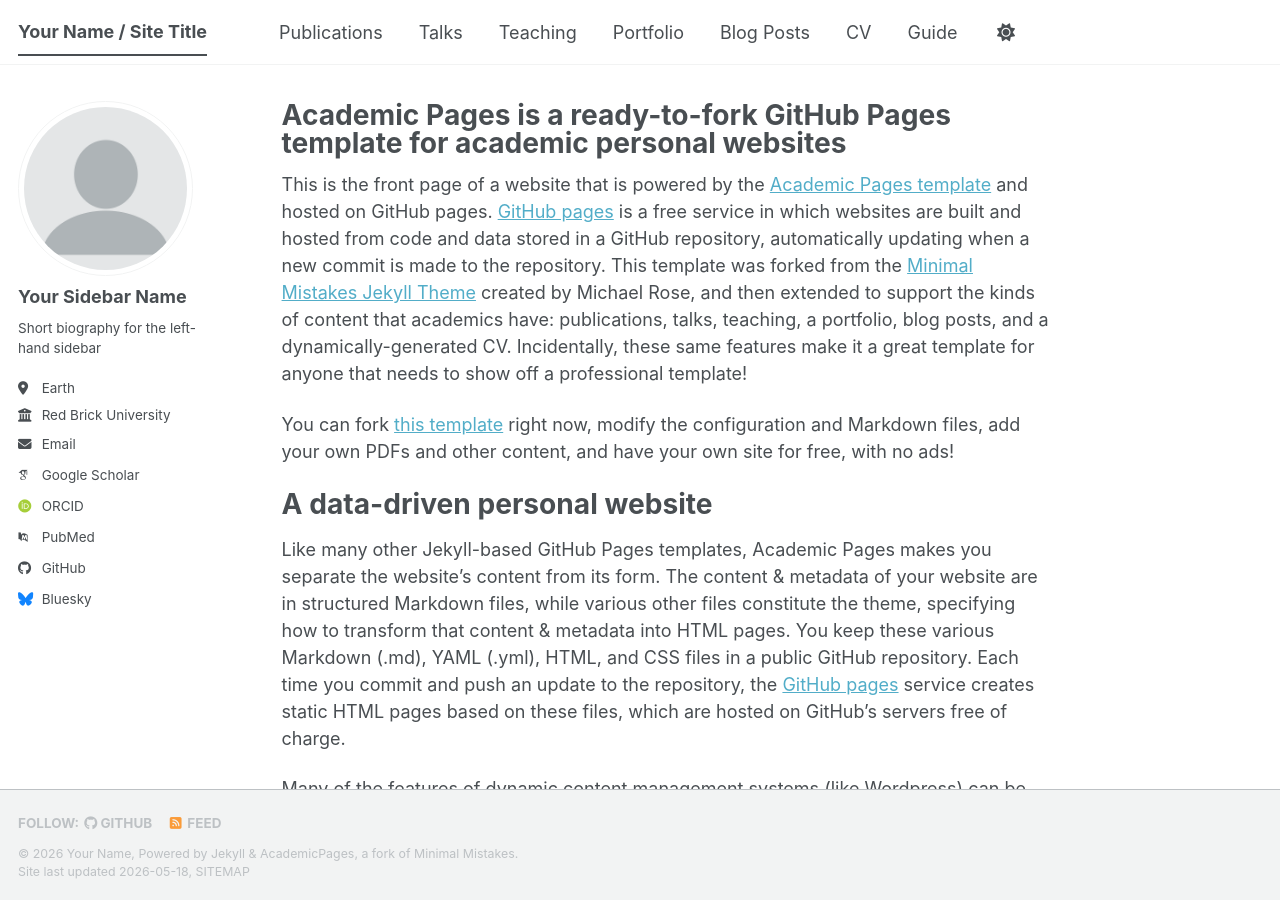
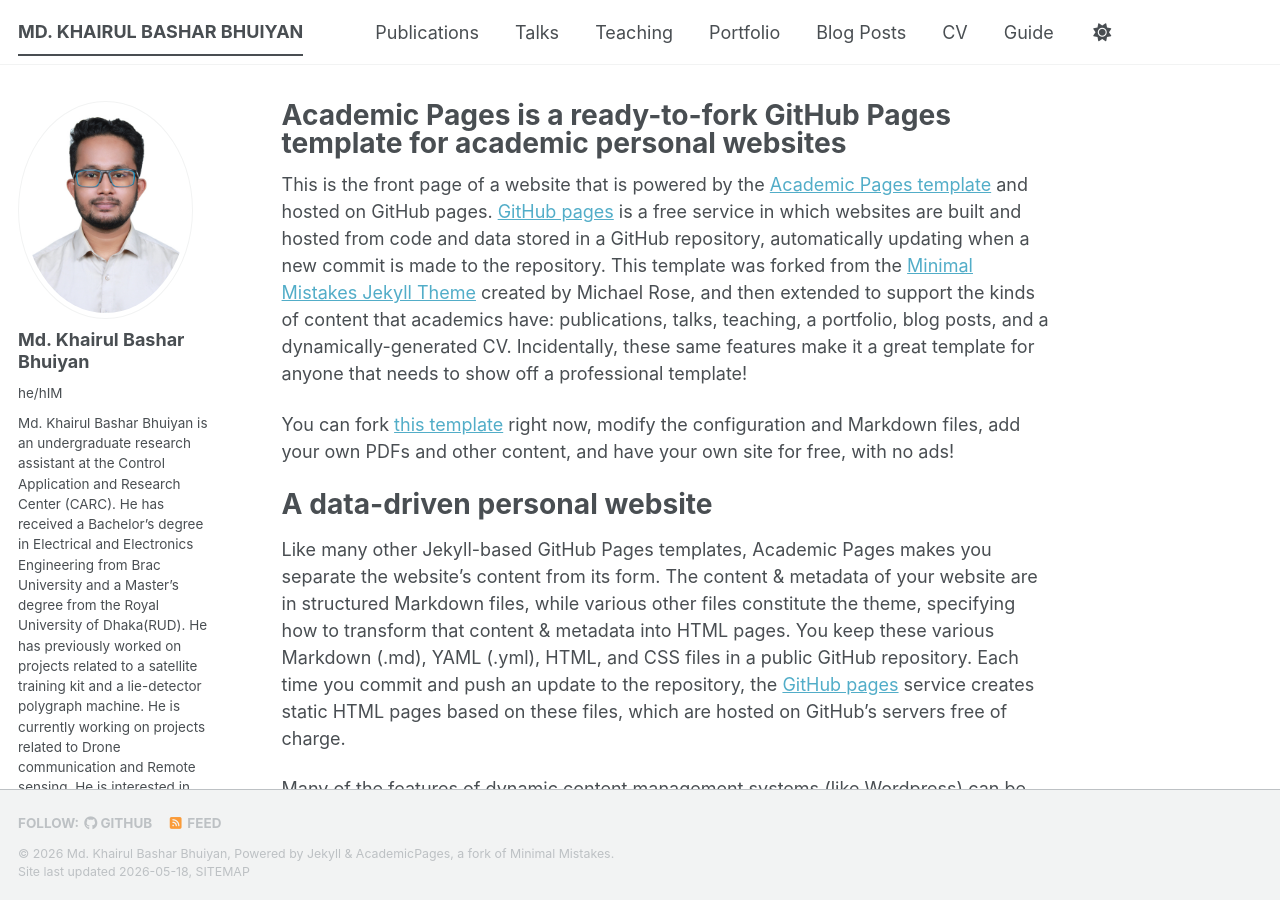
Before and after one commit to KBhuiyan13/kbashar13.github.io, a Jekyll site: the page built from _pages/about.md, in a window 1280 px wide and 900 px high. Built offline with Jekyll 4.4.1, drawn with Linux system fonts in a browser that asks for light colours; some web fonts are replaced; a script bundle is joined from its source files by our own code; library files that are not in the unit come from our copies.

Commit message:
Configure academic website

```diff
--- a/Gemfile
+++ b/Gemfile
@@ -11,3 +11,5 @@ end
 
 gem 'github-pages'
 gem 'connection_pool', '2.5.0'
+
+gem "tzinfo-data", "~> 1.2026"
--- a/_config.yml
+++ b/_config.yml
@@ -9,9 +9,9 @@
 # Basic Site Settings
 locale                   : "en-US"
 site_theme               : "default" # The available themes options are "default", "air", "sunrise", "mint", "dirt" and "contrast"
-title                    : "Your Name / Site Title"
+title                    : "MD. KHAIRUL BASHAR BHUIYAN"
 title_separator          : "-"
-name                     : &name "Your Name"
+name                     : &name "Md. Khairul Bashar Bhuiyan"
 description              : &description "Your Name's academic portfolio"   # Update this with a general description of your site, this is the default if not overridden by a page
 url                      : https://academicpages.github.io # The base hostname & protocol for your site e.g. "https://[your GitHub username].github.io",
                                                            # or if you already have some other page hosted on Github then use "https://[your GitHub username].github.io/[Your Repo Name]"
@@ -23,26 +23,26 @@ repository               : "academicpages/academicpages.github.io"
 #               Additional customization can be done by editing /_includes/author-profile.html
 author:
   # Biographic information
-  avatar           : "profile.png"
-  name             : "Your Sidebar Name"
-  pronouns         : # example: "she/her"
-  bio              : "Short biography for the left-hand sidebar"
-  location         : "Earth"
-  employer         : "Red Brick University"
+  avatar           : "profile.jpg"
+  name             : "Md. Khairul Bashar Bhuiyan"
+  pronouns         : "he/hIM"
+  bio              : "Md. Khairul Bashar Bhuiyan is an undergraduate research assistant at the Control Application and Research Center (CARC). He has received a Bachelor’s degree in Electrical and Electronics Engineering from Brac University and a Master’s degree from the Royal University of Dhaka(RUD). He has previously worked on projects related to a satellite training kit and a lie-detector polygraph machine. He is currently working on projects related to Drone communication and Remote sensing. He is interested in research fields such as Machine learning, IoT and satellite communication."
+  location         : "Dhaka, Bangladesh"
+  employer         : "Brac University"
   uri              : # URL
-  email            : "none@example.org"
+  email            : "kbashar707@gmail.com"
 
   # Academic websites
   academia         : # URL
   arxiv            : # URL - Update with the correct link to your profile
-  googlescholar    : "https://scholar.google.com/citations?user=PS_CX0AAAAAJ"
+  googlescholar    : "https://scholar.google.com/citations?user=j8KDfxUAAAAJ&hl=en"
   inspire-hep      : # URL
   impactstory      : # URL
-  orcid            : "https://orcid.org/yourorcidurl"
+  orcid            : "https://orcid.org/0009-0000-5968-1048"
   semantic         : # URL
   ssrn             : # URL
   pubmed           : "https://www.ncbi.nlm.nih.gov/pubmed/?term=john+snow"
-  researchgate     : # URL
+  researchgate     : "https://www.researchgate.net/profile/Md-Bhuiyan-101?ev=hdr_xprf"
   scopus           : # URL
   zotero           : # URL
 
@@ -51,7 +51,7 @@ author:
   bitbucket        : # Username - Update with your username on the site
   codepen          : # Username
   dribbble         : # Username
-  github           : "academicpages"
+  github           : "https://github.com/KBhuiyan13"
   kaggle           : # Username
   stackoverflow    : # User number or user number and name (i.e., use "1" or "1/jeff-atwood")
 
@@ -66,7 +66,7 @@ author:
   keybase          : # Username
   instagram        : # Username
   lastfm           : # Username
-  linkedin         : # Username
+  linkedin         : "https://www.linkedin.com/in/khairul-bashar-399aab102"
   mastodon         : # URL
   medium           : # URL
   pinterest        : # Username
```
Also changed, not shown: images/profile.jpg (added).
